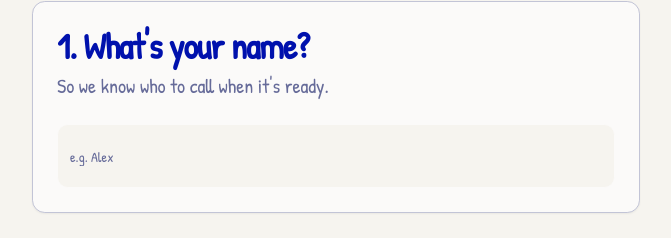
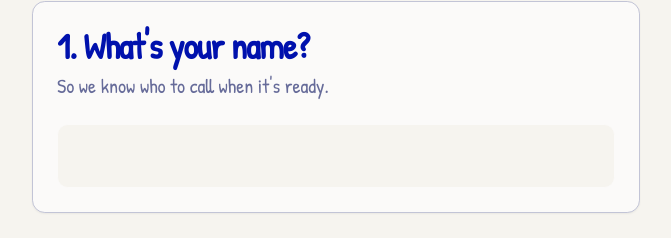
Before and after one commit to minchoi1124/Sixth-Hour-Cafe-Queue, a Next.js app: page / in a window 1280 px wide. Shown: the part 299-537 px from the top of the page, without its empty margins (304-975 px from the left). Built offline with nearby package versions, Linux system fonts and the light colour scheme; no server answers; the database is empty.

Commit message:
ui: refine interface behavior

```diff
--- a/src/components/customer/OrderForm.tsx
+++ b/src/components/customer/OrderForm.tsx
@@ -152,7 +152,6 @@ export default function OrderForm({ menu }: { menu: MenuItem[] }) {
           <Input
             id="customerName"
             name="customerName"
-            placeholder="e.g. Alex"
             className="text-3xl h-16"
             required
             aria-describedby="name-error"
```
